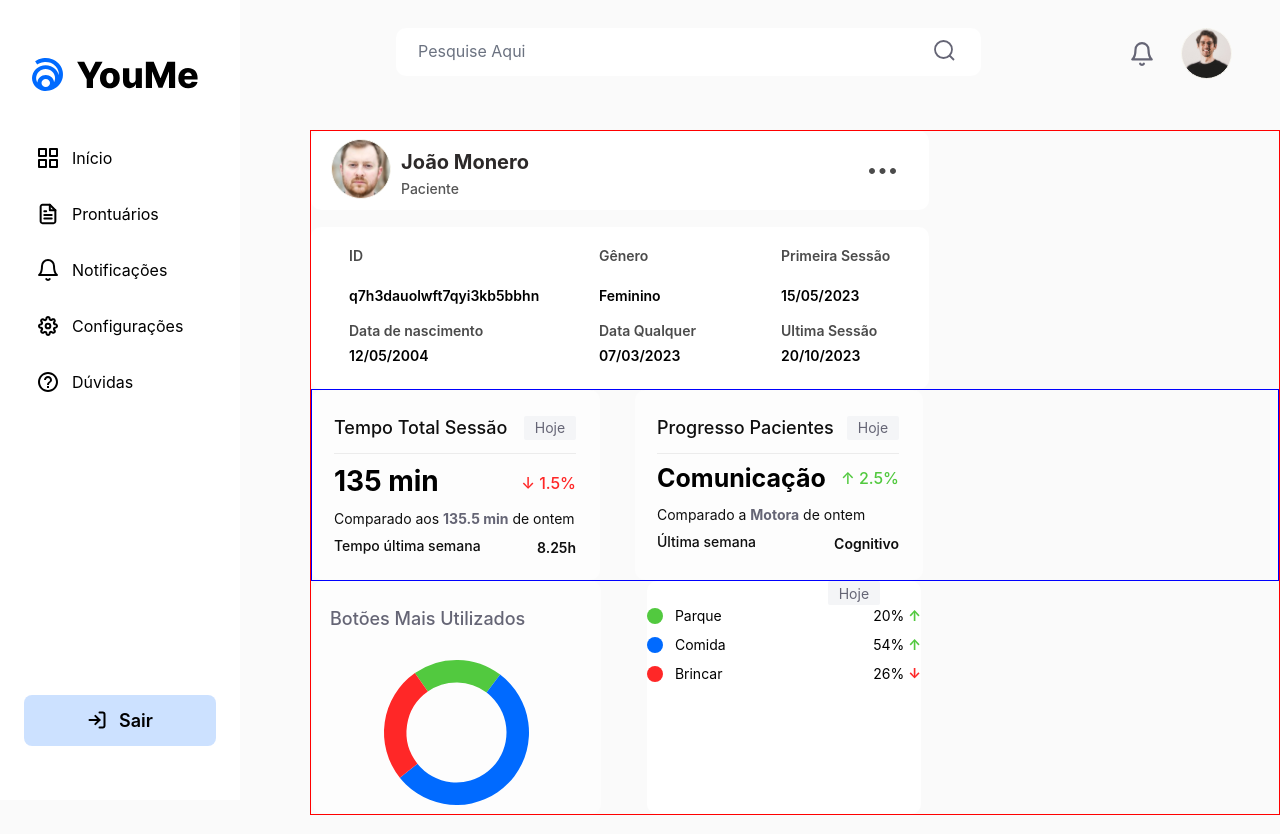
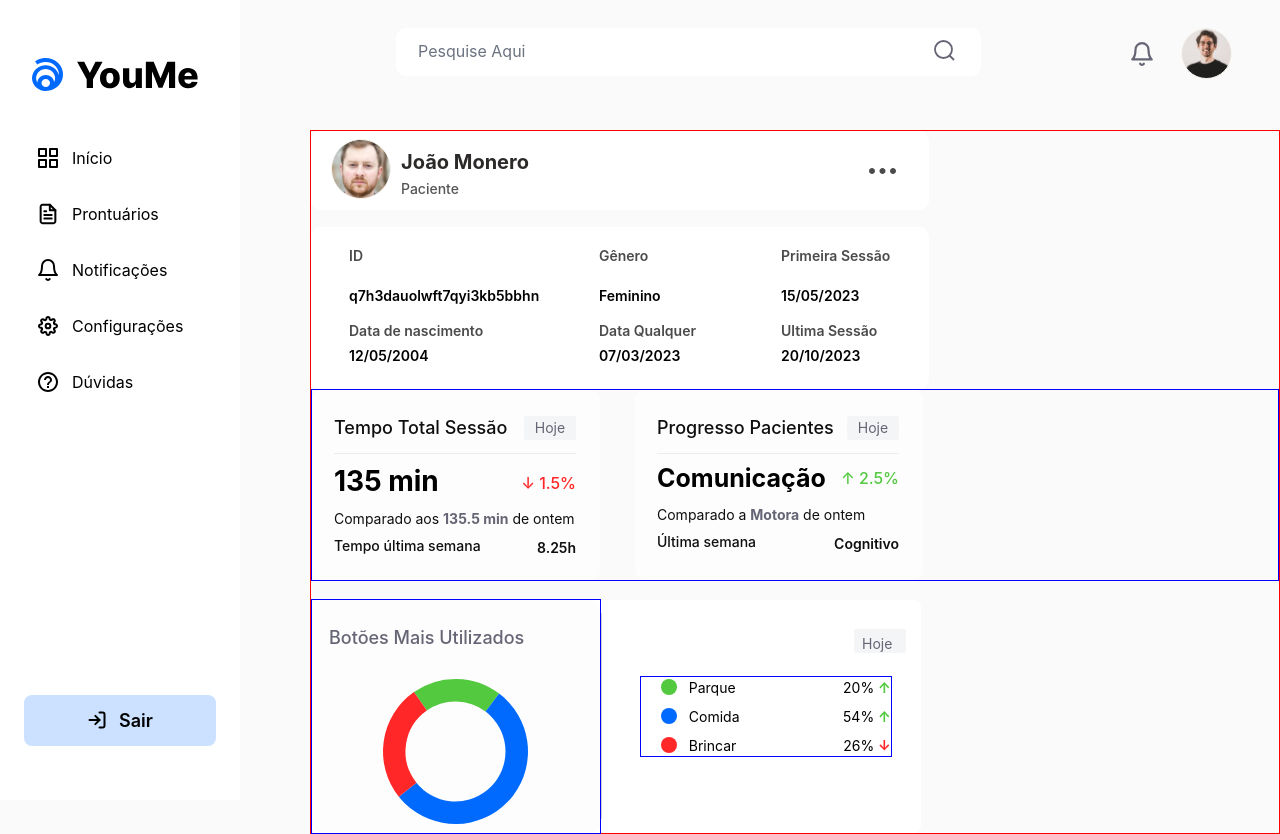
Before and after one commit to ZeAndradee/Navit, a SvelteKit app in the folder navit/: page /Terapeuta/Prontuarios/Paciente in a window 1280 px wide. Built offline with nearby package versions, Linux system fonts and the light colour scheme; a web font is replaced by a local one.

Commit message:
mudanças na tela Paciente

```diff
--- a/navit/src/lib/Terapeuta/TerapeutaHome/EstatisticasDiarias/card3legenda.svelte
+++ b/navit/src/lib/Terapeuta/TerapeutaHome/EstatisticasDiarias/card3legenda.svelte
@@ -7,9 +7,7 @@
 
     <!-- Renderizar o elemento canvas -->
     <div class="card3">
-      <div class="box-hoje">
-        <span style="font-size: 14px; font-weight: 400; color: #656575">Hoje</span>
-      </div>
+
         <div class="legenda">
           <div class="leg1"><div class="bola"></div> <span style="margin-left: 12px; color: black">Parque</span> <span style="margin-left: auto; color: black">{NovoSP}% <span style="color: #52C93F; font-weight:700">↑</span></span></div>
           <div class="leg1"><div class="bola" style="background-color: #006AFF;"></div> <span style="margin-left: 12px; color: black">Comida</span> <span style="margin-left: auto; color: black">{AndamentoSP}% <span style="color: #52C93F; font-weight:700">↑</span></span></div>
@@ -18,35 +16,23 @@
     </div>
 
     <style>
-      .box-hoje{
-        margin-left: 140px;
-        width: 52px;
-        height: 24px;
-        border-radius: 2px;
-        padding: 4px 8px;
-        background: #F4F5F7;
-        display: flex;
-        flex-direction: column;
-        justify-content: center;
-        align-items: center;
-      }
+
       .card3{
         display: flex;
-        width: 274px;
+        width: 250px;
         height: max-content;
         margin-left: 8%;
         flex-direction: column;
         align-items: center;
         border-radius: 10px;
         background: white;
-        height: 233px;
+        height: auto;
       }
 
       .legenda{
         width: 100%;
         display: flex;
         flex-direction: column;
-        justify-content: space-between;
         gap: 8px;
         font-size: 14px;
       }
--- a/navit/src/routes/Terapeuta/Prontuarios/Paciente/+page.svelte
+++ b/navit/src/routes/Terapeuta/Prontuarios/Paciente/+page.svelte
@@ -47,9 +47,15 @@
                     <div class="grafico">
                         <Card3slegenda/>
                     </div>
-                    <div class="legenda">
-                        <Card3legenda/>
-                    </div>
+                    <div class="decoracao"></div>
+
+                        <div class="legenda">
+                            <Card3legenda/>
+                        </div>
+                        <div class="box-hoje">
+                            <span style="font-size: 14px; font-weight: 400; color: #656575">Hoje</span>
+                          </div>
+
                 </div>
             </div>
             <div class="listaprontuario">
@@ -62,18 +68,40 @@
 
 
 <style>
+    .grafico{
+        border:blue 1px solid;
+    }
+    .decoracao{
+    width: 1px;
+    height: 206px;
+    flex-shrink: 0;
+    background: #D2D2D2;
+    margin-right: 1cm;
+    }
+     .box-hoje{
+        margin-left: -1cm;
+        width: 52px;
+        height: 24px;
+        border-radius: 2px;
+        padding: 4px 8px;
+        background: #F4F5F7;
+        display: flex;
+        margin-bottom: 4cm;
+
+      }
     .legenda{
-        align-items: center;
-        padding: 13px 26px 13px 24px;
+        display: flex;
+        border:blue 1px solid;
     }
     .card3{
         display: flex;
-        width: 618px;
+        width: 610px;
         height: 233px;
-        padding: 13px 26px 13px 24px;
-        justify-content: center;
         align-items: center;
         flex-shrink: 0;
+        border-radius: 8px;
+        background: white;
+        margin-top: 0.5cm;
     }
     .juntinhos{
         flex-direction: row;
```
